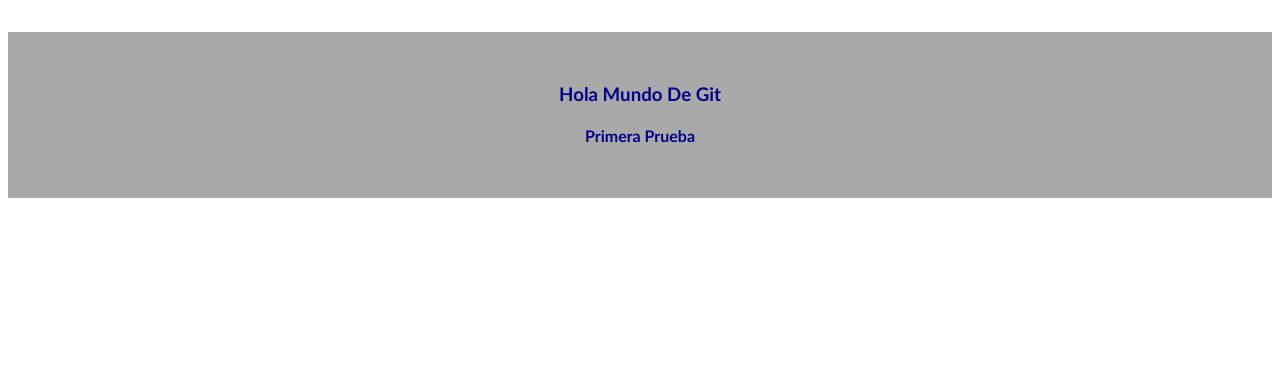
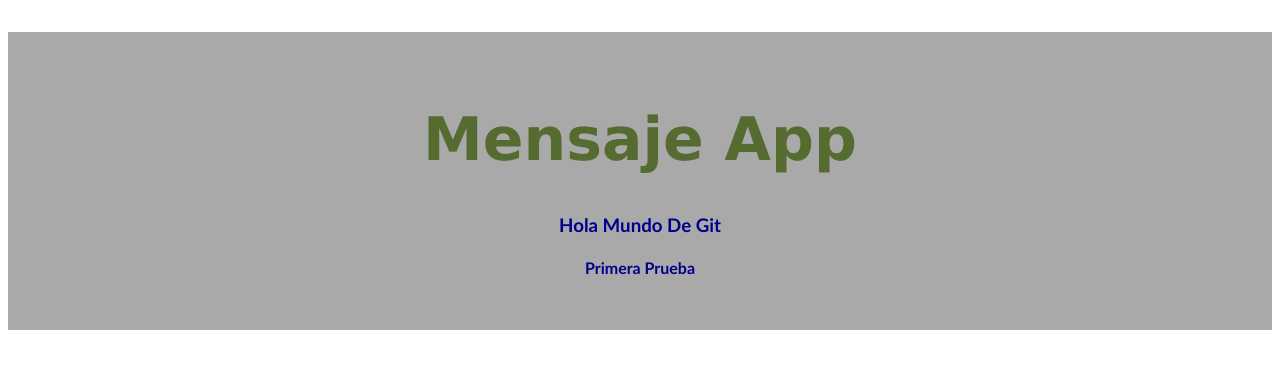
Before and after one commit to jbeltran402/ProyectoPersonal, a plain HTML site: page Index.html in a window 1280 px wide. Drawn offline with Linux system fonts and the light colour scheme.

Commit message:
Mensaje de App

```diff
--- a/Estilos/Estilos.css
+++ b/Estilos/Estilos.css
@@ -8,3 +8,8 @@
     background-color: darkgray ;
     margin:  2em 0 2em 0
 }
+.Titulo{
+    font-size: 30px;
+    color: darkolivegreen;
+    font-family: Verdana, Geneva, Tahoma, sans-serif;
+}
--- a/Index.html
+++ b/Index.html
@@ -7,7 +7,10 @@
     <title>prueba Git</title>
   </head>
   <body>
-    <div id ="cabecera">
+    <div id="cabecera">
+        <div class="Titulo">
+            <h1>Mensaje App</h1>
+        </div>
       <h3>Hola Mundo De Git</h3>
       <h4>Primera Prueba</h4>
     </div>
```
